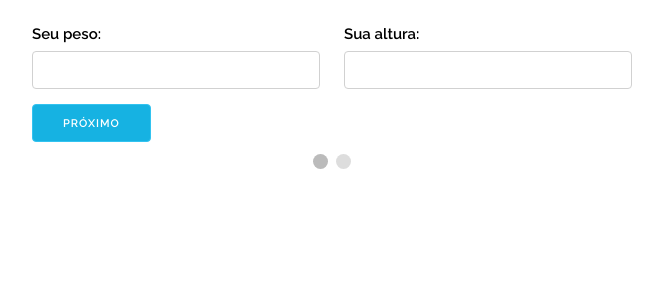
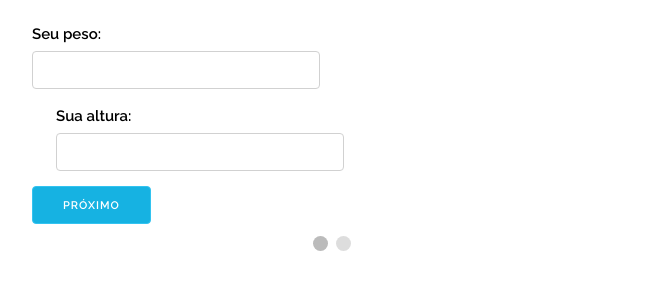
Before and after one commit to igorxmath/calculadora-get, a plain HTML site: page index.html in a window 1280 px wide. Shown: the part 431-720 px from the top of the page, without its empty margins (308-971 px from the left). Drawn offline with Linux system fonts and the light colour scheme.

Commit message:
testando css

```diff
--- a/css/skeleton.css
+++ b/css/skeleton.css
@@ -37,7 +37,8 @@
 .column,
 .columns {
   width: 100%;
-  float: left;
+  position: center;
+  float: center;
   box-sizing: border-box; }
 
 /* For devices larger than 400px */
```
